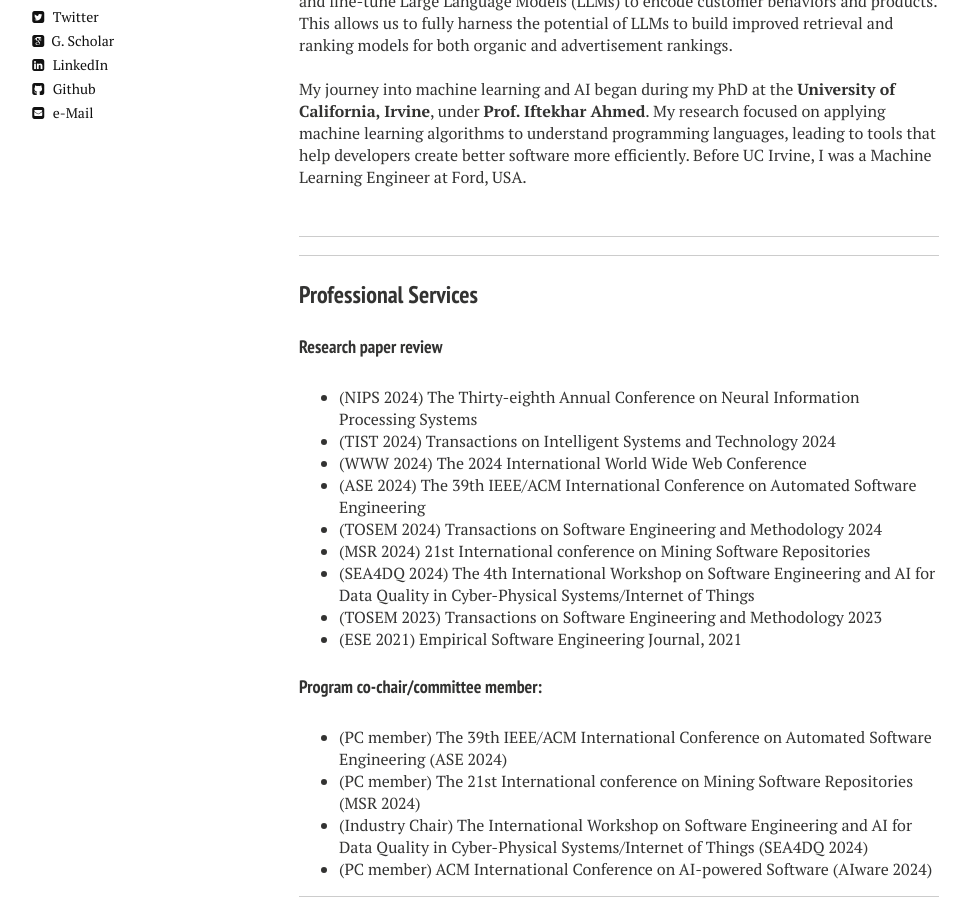
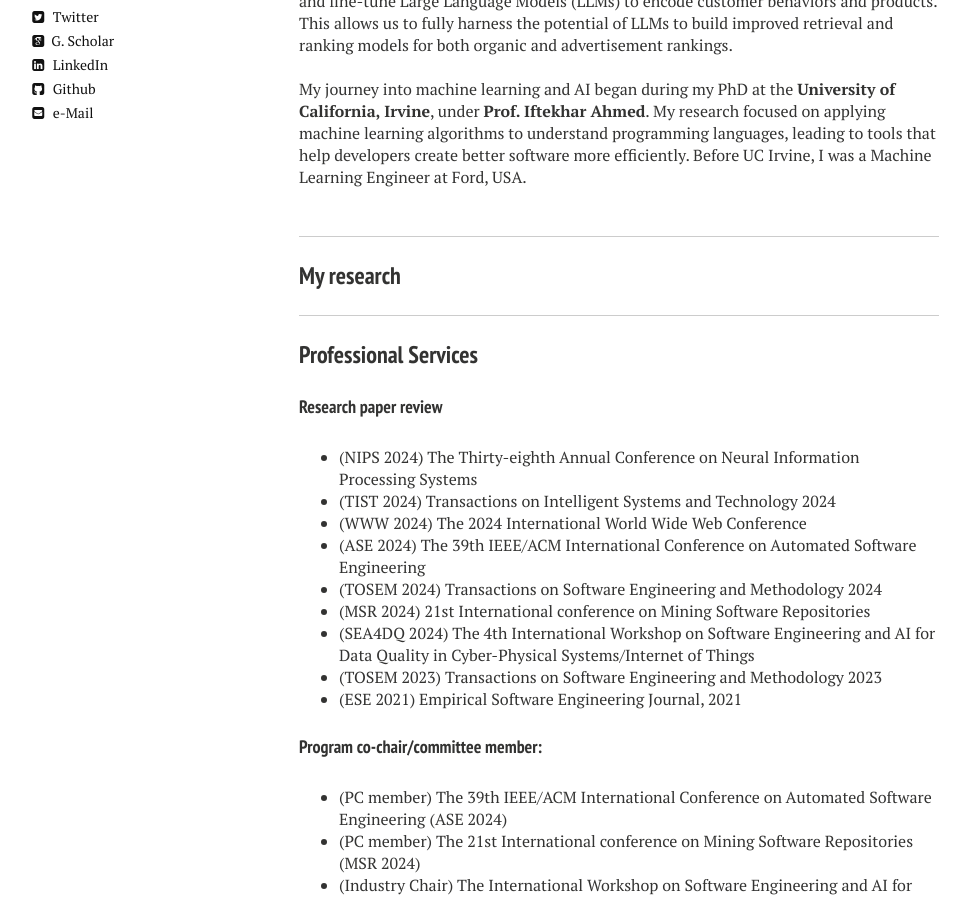
Before and after one commit to Jirigesi/Jirigesi.github.io, a Jekyll site: the page built from index.md, in a window 1280 px wide and 900 px high, scrolled down 377 px. Shown: the whole window, without its empty margins (21-991 px from the left). Built offline with Jekyll 4.4.1, drawn with Linux system fonts in a browser that asks for light colours; nearby versions of some CDN libraries; comment, search, counter and statistics services are not loaded.

Commit message:
Update index.md

```diff
--- a/index.md
+++ b/index.md
@@ -25,6 +25,11 @@ My journey into machine learning and AI began during my PhD at the **University
 <br />
 
 ---
+
+
+### My research
+
+
 
 ---
 
```
